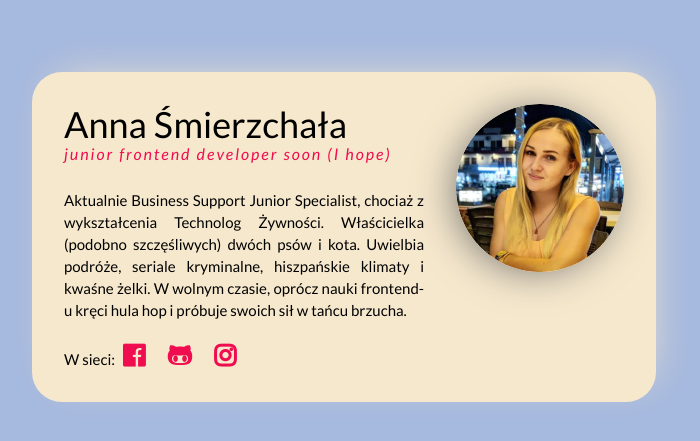
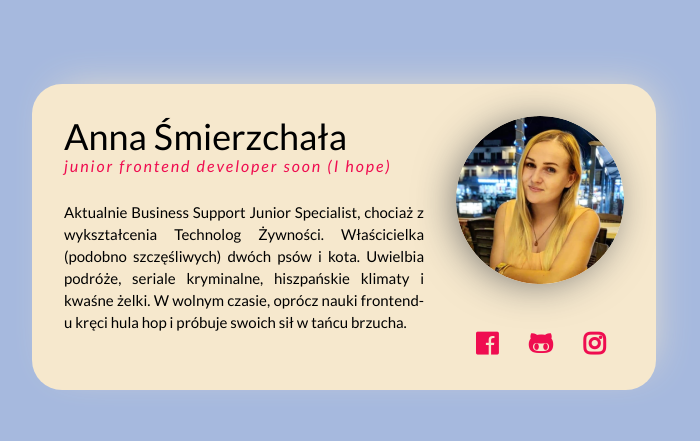
Before and after one commit to AnnaSmierzchala/my-business-card, a plain HTML site: page index.html in a window 1280 px wide. Shown: the part 163-604 px from the top of the page, without its empty margins (296-996 px from the left). Drawn offline with Linux system fonts and the light colour scheme.

Commit message:
position change for the icons, move on the right side

```diff
--- a/index.html
+++ b/index.html
@@ -14,31 +14,53 @@
       integrity="sha384-3AB7yXWz4OeoZcPbieVW64vVXEwADiYyAEhwilzWsLw+9FgqpyjjStpPnpBO8o8S"
       crossorigin="anonymous"
     />
-
-
   </head>
   <body>
     <main class="scale-in-center">
       <section class="someone">
-
         <div>
           <header class="someone__information">
-
             <h1 class="someone__name">Anna Śmierzchała</h1>
-          <p class="someone__position">junior frontend developer soon (I hope)</p>
+            <p class="someone__position">
+              junior frontend developer soon (I hope)
+            </p>
           </header>
           <p class="someone__description">
-          Aktualnie Business Support Junior Specialist, chociaż z wykształcenia Technolog Żywności. Właścicielka (podobno szczęśliwych) dwóch psów i kota. Uwielbia podróże, seriale kryminalne, hiszpańskie klimaty i kwaśne żelki. W
-          wolnym czasie, oprócz nauki frontend-u kręci hula hop i próbuje swoich
-          sił w tańcu brzucha.
-        </p>
-        <p class="someone__description someone__description--with-margin">
-          W sieci: <a class="someone__link" href="https://www.facebook.com/profile.php?id=100000661224627" target="_blank"><i class="fab fa-facebook social"></i></a> <a class="someone__link" href="https://github.com/AnnaSmierzchala" target="_blank"><i class="fab fa-github-alt social"></i></a> <a class="someone__link" href="https://www.instagram.com/smierzchalaanna/" target="_blank"><i class="fab fa-instagram social"></i></a>
+            Aktualnie Business Support Junior Specialist, chociaż z
+            wykształcenia Technolog Żywności. Właścicielka (podobno
+            szczęśliwych) dwóch psów i kota. Uwielbia podróże, seriale
+            kryminalne, hiszpańskie klimaty i kwaśne żelki. W wolnym czasie,
+            oprócz nauki frontend-u kręci hula hop i próbuje swoich sił w tańcu
+            brzucha.
           </p>
         </div>
-    <img class="someone__picture" src="avatar.png" alt="Zdjęcie profilowe" />
-
-
+        <div class="flex">
+          <img
+            class="someone__picture"
+            src="avatar.png"
+            alt="Zdjęcie profilowe"
+          />
+          <p class="someone__description someone__description--with-margin">
+            <a
+              class="someone__link"
+              href="https://www.facebook.com/profile.php?id=100000661224627"
+              target="_blank"
+              ><i class="fab fa-facebook social"></i
+            ></a>
+            <a
+              class="someone__link"
+              href="https://github.com/AnnaSmierzchala"
+              target="_blank"
+              ><i class="fab fa-github-alt social"></i
+            ></a>
+            <a
+              class="someone__link"
+              href="https://www.instagram.com/smierzchalaanna/"
+              target="_blank"
+              ><i class="fab fa-instagram social"></i
+            ></a>
+          </p>
+        </div>
       </section>
     </main>
   </body>
--- a/style.css
+++ b/style.css
@@ -1,9 +1,13 @@
-@import url(https://fonts.googleapis.com/css?family=Lato:100,100italic,300,300italic,regular,italic,700,700italic,900,900italic);
+@import url(
+  https://fonts.googleapis.com/css?family=Lato:100,100italic,300,300italic,regular,italic,700,700italic,900,900italic
+);
 
 html {
   box-sizing: border-box;
 }
-*, *:before, *:after {
+*,
+*:before,
+*:after {
   box-sizing: inherit;
 }
 
@@ -13,27 +17,24 @@ body {
   justify-content: center;
   align-items: center;
   min-height: 100vh;
-    font-family: 'Lato';
-
+  font-family: "Lato";
 }
 
 .scale-in-center {
   overflow: hidden;
-    background: #F6E8CD;
+  background: #f6e8cd;
   width: 624px;
   border-radius: 30px;
   padding: 32px;
   margin: 16px;
-    -webkit-box-shadow: 10px -9px 42px -17px rgba(246,232,205,1);
-    -moz-box-shadow: 10px -9px 42px -17px rgba(246,232,205,1);
-    box-shadow: 10px -9px 42px -17px rgba(246,232,205,1);
+  -webkit-box-shadow: 10px -9px 42px -17px rgba(246, 232, 205, 1);
+  -moz-box-shadow: 10px -9px 42px -17px rgba(246, 232, 205, 1);
+  box-shadow: 10px -9px 42px -17px rgba(246, 232, 205, 1);
 
-        -webkit-animation: scale-in-center 1.5s cubic-bezier(0.250, 0.460, 0.450, 0.940) both;
-                animation: scale-in-center 1.5s cubic-bezier(0.250, 0.460, 0.450, 0.940) both;
+  -webkit-animation: scale-in-center 1.5s cubic-bezier(0.25, 0.46, 0.45, 0.94)
+    both;
+  animation: scale-in-center 1.5s cubic-bezier(0.25, 0.46, 0.45, 0.94) both;
 }
-
-
-
 
 .someone {
   display: flex;
@@ -43,7 +44,6 @@ body {
   margin: 0;
   font-size: 36px;
   font-weight: normal;
-
 }
 
 .someone__position {
@@ -51,8 +51,7 @@ margin: 0;
   font-size: 16px;
   font-style: italic;
   letter-spacing: 2px;
-color: #EF0D50;
-
+  color: #ef0d50;
 }
 
 .someone__description {
@@ -60,7 +59,13 @@ color: #EF0D50;
   line-height: 22px;
   text-align: justify;
   margin: 0;
+}
 
+.flex {
+  display: flex;
+  flex-direction: column;
+  align-content: center;
+  align-items: flex-end;
 }
 .someone__description--with-margin {
   margin-top: 22px;
@@ -68,15 +73,14 @@ color: #EF0D50;
 .someone__picture {
   margin-left: 32px;
   border-radius: 50%;
-    -webkit-box-shadow: -5px 3px 42px -6px rgba(102,102,102,1);
--moz-box-shadow: -5px 3px 42px -6px rgba(102,102,102,1);
-box-shadow: -5px 3px 42px -6px rgba(102,102,102,1);
+  margin-bottom: 25px;
+  -webkit-box-shadow: -5px 3px 42px -6px rgba(102, 102, 102, 1);
+  -moz-box-shadow: -5px 3px 42px -6px rgba(102, 102, 102, 1);
+  box-shadow: -5px 3px 42px -6px rgba(102, 102, 102, 1);
   transition-duration: 1s;
-
 }
 
 .someone__picture:hover {
-
   transform: scale(1.1);
   -webkit-transform: scale(1.1);
   -moz-transform: scale(1.1);
@@ -88,15 +92,14 @@ transition-duration: 1s;
 .someone__link {
   text-decoration: none;
   font-weight: bold;
-    color: #EF0D50;
+  color: #ef0d50;
   font-size: 25px;
   margin-right: 10px;
-    padding: 5px;
+  padding: 9px;
 }
 
 .someone__link:hover {
-    color: #18181E;
-
+  color: #18181e;
 }
 
 .social {
@@ -107,7 +110,6 @@ transition-duration: 1s;
   -webkit-transform: scale(1.3);
   -moz-transform: scale(1.3);
 }
-
 
 /* ----------------------------------------------
  * Generated by Animista on 2020-5-16 19:4:22
```
Lines whose indentation alone changed are shown as unchanged.
